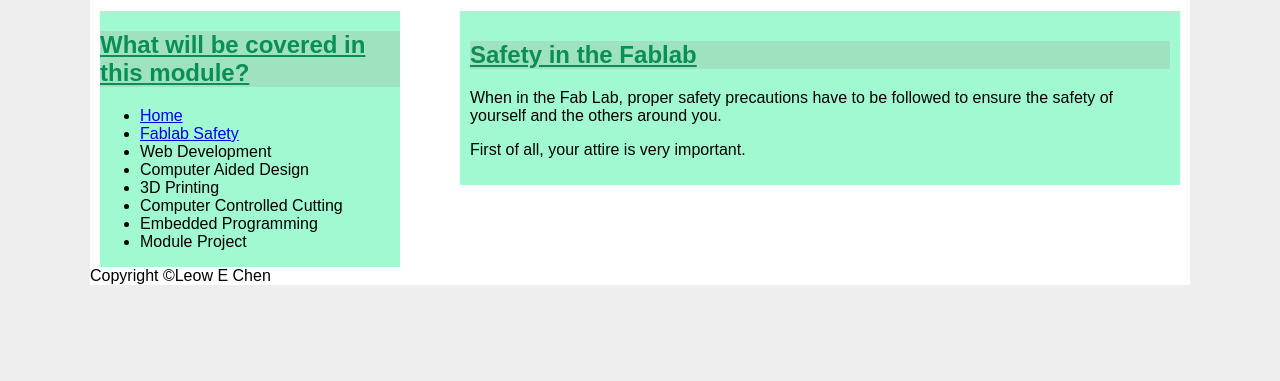
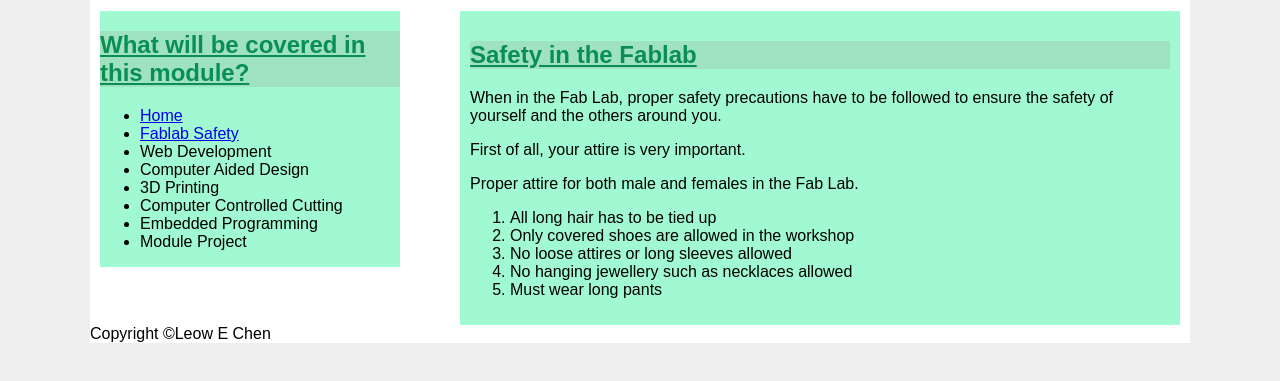
Before and after one commit to echenleow/fablab, a plain HTML site: page safety.html in a window 1280 px wide. Shown: the part 79-460 px from the top of the page. Drawn offline with Linux system fonts and the light colour scheme.

Commit message:
Update safety.html

```diff
--- a/safety.html
+++ b/safety.html
@@ -15,6 +15,14 @@
                                                         <div class="about"><h2><u>Safety in the Fablab</u></h2></div>
                                                         <p>When in the Fab Lab, proper safety precautions have to be followed to ensure the safety of yourself and the others around you.</p>
                                                         <p> First of all, your attire is very important.</p>
+                                                        <p>Proper attire for both male and females in the Fab Lab.</p>
+                                                        <ol>
+                                                            <li> All long hair has to be tied up</li>
+                                                            <li> Only covered shoes are allowed in the workshop </li>
+                                                            <li> No loose attires or long sleeves allowed </li>
+                                                            <li> No hanging jewellery such as necklaces allowed</li>
+                                                            <li> Must wear long pants </li>
+                                                        </ol>
                                                     </div>
                                                     <div id="nav border">
                                                         <div id="nav">
```
